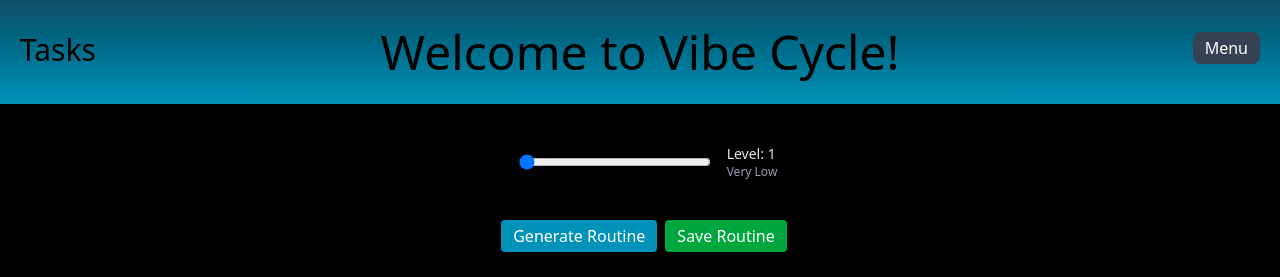
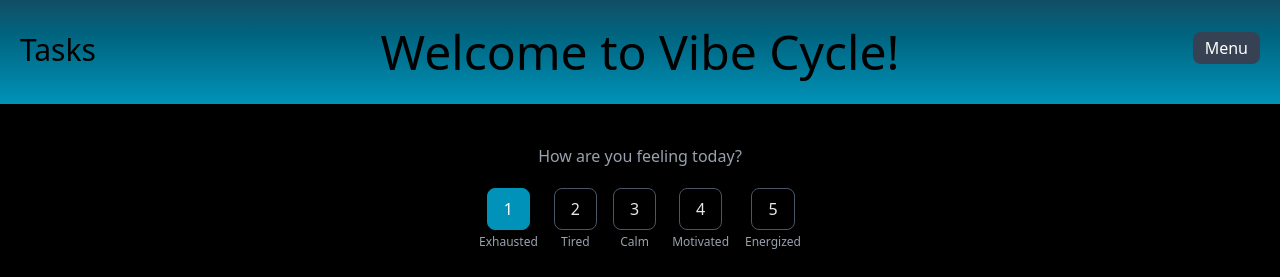
Before and after one commit to JocelynSullivan/VibeCycle, a React (Vite) app in the folder VibeCycleFrontend/: page /home in a window 1280 px wide. Shown: the top 277 px of the page. Built offline with nearby package versions, Linux system fonts and the light colour scheme; no server answers; sample sign-in values are in the browser's storage.

Commit message:
Change energy input

```diff
--- a/VibeCycleFrontend/src/components/Routine.tsx
+++ b/VibeCycleFrontend/src/components/Routine.tsx
@@ -123,24 +123,32 @@ const RoutineResponse: React.FC = () => {
   return (
     <div className="bg-black">
       <div className="flex justify-center items-center gap-4 pt-10">
-        <div className="ml-4 flex items-center gap-4">
-          <input
-            type="range"
-            min={1}
-            max={5}
-            value={energyLevel}
-            onChange={(e) => setEnergyLevel(Number(e.target.value))}
-            className="w-48"
-          />
-          <div className="text-gray-200">
-            <div className="text-sm">Level: {energyLevel}</div>
-            <div className="text-xs text-gray-400">
-              {energyLevel === 1 && "Very Low"}
-              {energyLevel === 2 && "Low"}
-              {energyLevel === 3 && "Medium"}
-              {energyLevel === 4 && "High"}
-              {energyLevel === 5 && "Very High"}
-            </div>
+        <div className="">
+          <p className="flex justify-center text-gray-400 pb-5">How are you feeling today?</p>
+          <div className="flex items-center gap-4">
+            {[
+              { v: 1, label: "exhausted" },
+              { v: 2, label: "tired" },
+              { v: 3, label: "calm" },
+              { v: 4, label: "motivated" },
+              { v: 5, label: "energized" },
+            ].map((lvl) => (
+              <div key={lvl.v} className="flex flex-col items-center">
+                <button
+                  onClick={() => setEnergyLevel(lvl.v)}
+                  aria-pressed={energyLevel === lvl.v}
+                  aria-label={lvl.label}
+                  className={`px-4 py-2 rounded-md border focus:outline-none focus:ring-2 focus:ring-cyan-400 ${
+                    energyLevel === lvl.v
+                      ? "bg-cyan-600 text-white border-cyan-600"
+                      : "bg-transparent text-gray-200 border-gray-600"
+                  }`}
+                >
+                  {lvl.v}
+                </button>
+                <div className="text-xs text-gray-400 mt-1 capitalize">{lvl.label}</div>
+              </div>
+            ))}
           </div>
         </div>
       </div>
```
